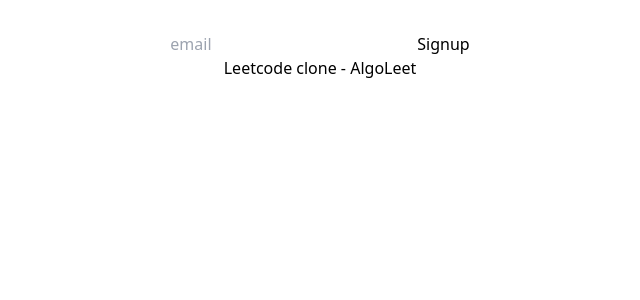
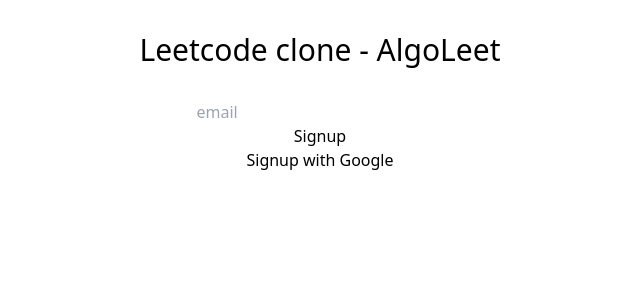
Before and after one commit to tyrex1829/Algoleet, a React (Vite) app in the folder frontend/: page / in a window 1280 px wide. Shown: the top 300 px of the page, without its empty margins (320-960 px from the left). Built offline with nearby package versions, Linux system fonts and the light colour scheme; no server answers.

Commit message:
feat: add signup with google functionality ugly code no verify rn, need to setup verification by admin

```diff
--- a/frontend/src/App.tsx
+++ b/frontend/src/App.tsx
@@ -7,8 +7,8 @@ function App() {
 
   return (
     <>
+      <h1 className="text-3xl mb-8">Leetcode clone - AlgoLeet</h1>
       <Signin />
-      <h1>Leetcode clone - AlgoLeet</h1>
     </>
   );
 }
--- a/frontend/src/components/Signin.tsx
+++ b/frontend/src/components/Signin.tsx
@@ -1,6 +1,7 @@
-import { getAuth, sendSignInLinkToEmail } from "firebase/auth";
+import { getAuth, sendSignInLinkToEmail, signInWithPopup } from "firebase/auth";
 import { useState } from "react";
 import { app } from "../utils/firebase";
+import { GoogleAuthProvider } from "firebase/auth";
 
 const actionCodeSettings = {
   url: "http://localhost:5173",
@@ -10,6 +11,28 @@ const actionCodeSettings = {
 const Signin = () => {
   const auth = getAuth(app);
   const [email, setEmail] = useState("");
+
+  async function onGoogleSignin() {
+    const provider = new GoogleAuthProvider();
+    provider.addScope("https://www.googleapis.com/auth/contacts.readonly");
+    try {
+      const result = await signInWithPopup(auth, provider);
+      // This gives you a Google Access Token for accessing the Google API
+      const credential = GoogleAuthProvider.credentialFromResult(result);
+      const token = credential.accessToken;
+      const user = result.user;
+
+      console.log("User signed in with Google:", user);
+    } catch (error) {
+      console.error("Error during Google sign-in:", error);
+      alert("Google sign-in failed. Please try again.");
+
+      const errorCode = error.code;
+      const errorMessage = error.message;
+      const email = error.customData.email;
+      const credential = GoogleAuthProvider.credentialFromError(error);
+    }
+  }
 
   async function onSignin() {
     if (!email) {
@@ -36,6 +59,7 @@ const Signin = () => {
           setEmail(e.target.value);
         }}
       />
+      <br />
       <button
         onClick={() => {
           onSignin();
@@ -43,6 +67,14 @@ const Signin = () => {
       >
         Signup
       </button>
+      <br />
+      <button
+        onClick={() => {
+          onGoogleSignin();
+        }}
+      >
+        Signup with Google
+      </button>
     </div>
   );
 };
```
